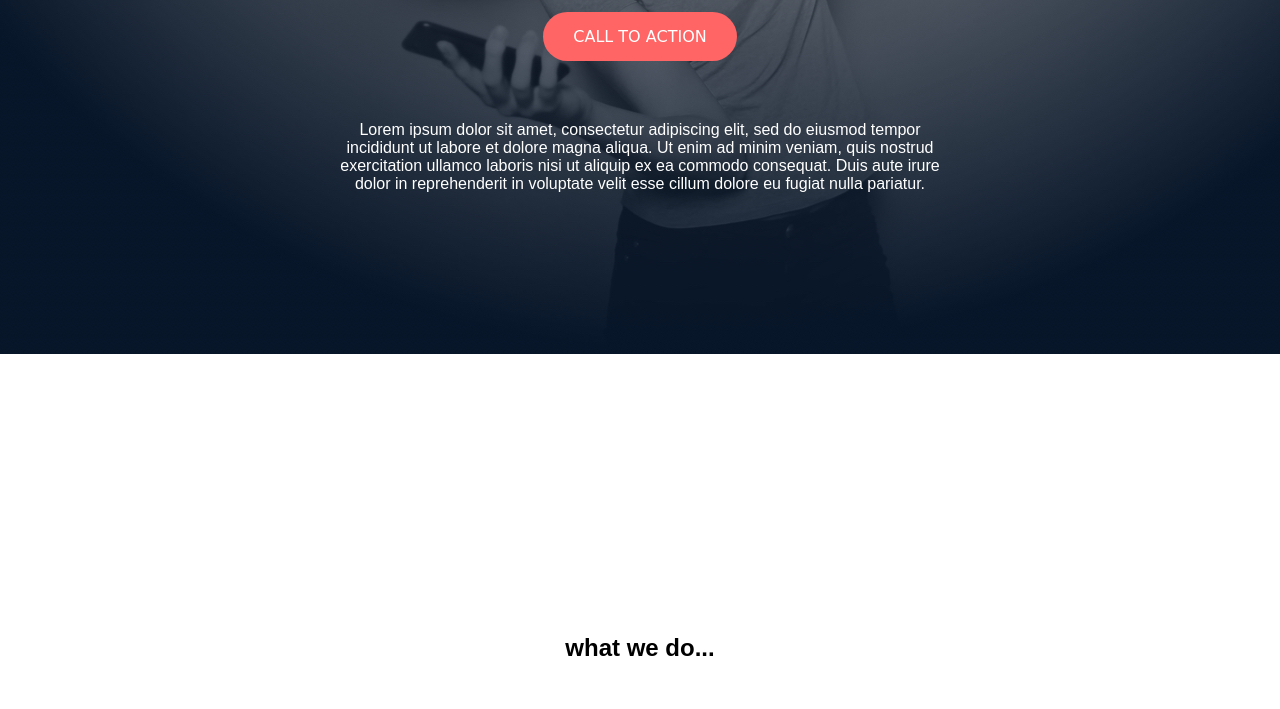
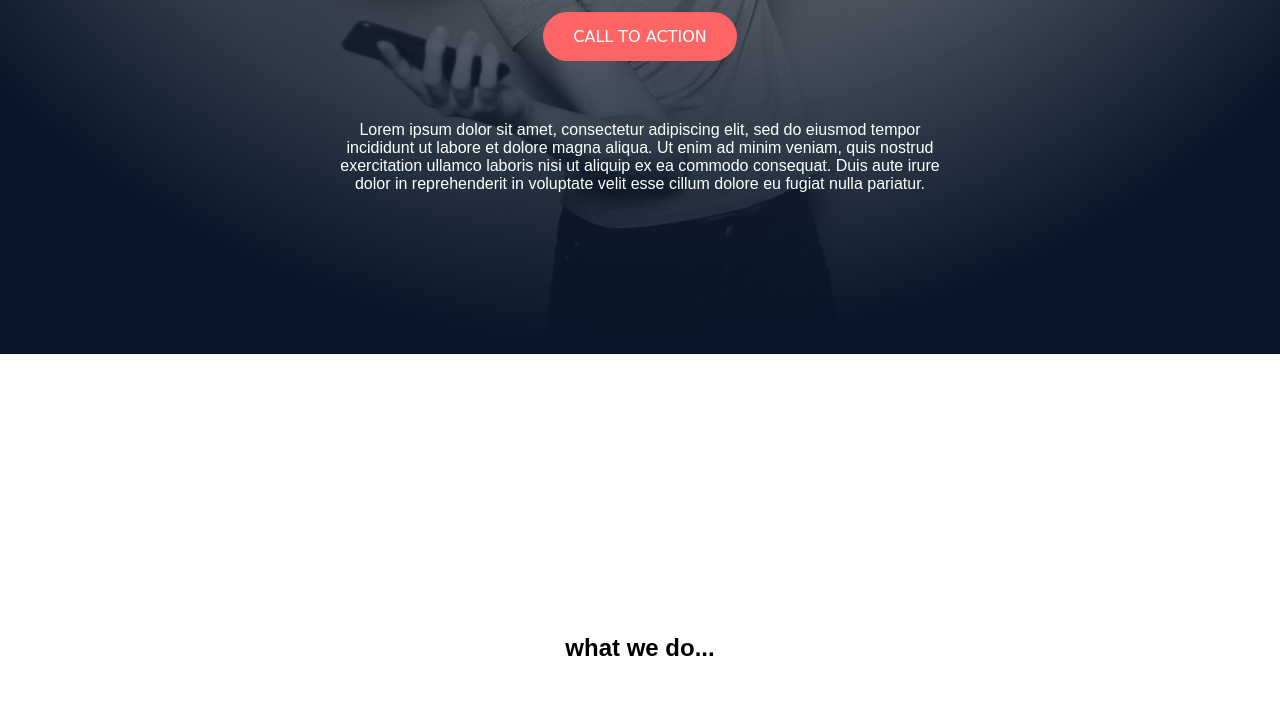
Before and after one commit to IanGlover28/alx_html_css, a plain HTML site: page headphones/1-index.html in a window 1280 px wide. Shown: the part 446-1155 px from the top of the page. Drawn offline with Linux system fonts and the light colour scheme; files whose address does not match are found by name; a web font is replaced by a local one.

Commit message:
updating files

```diff
--- a/headphones/0-styles.css
+++ b/headphones/0-styles.css
@@ -39,11 +39,12 @@ body {
     display: flex;
     flex-direction: column;
     font-family: 'Source Sans Pro', sans-serif;
-    background: url('images/headphones_hero_1.jpg') ;
-    background-repeat: no-repeat;
+    background: url('images/headphones_hero_1.jpg') no-repeat center center;
+    background-size: cover; /* Ensures the image covers the entire area */
+    color: var(--text-color);
+    height: 100vh; /* Makes sure the body takes the full viewport height */
+    margin: 0; /* Removes default margin */
 
-
-    color: var(--text-color);
 }
 
 .cta-button {
--- a/headphones/1-index.html
+++ b/headphones/1-index.html
@@ -6,7 +6,7 @@
     <link rel="stylesheet" href="holberton_school-icon/style.css">
     <link rel="stylesheet" href="icomoon/style.css">
 
-    <link rel="stylesheet" href="0-styles.css">
+    <link rel="stylesheet" href="1-styles.css">
     <title>Headphones</title>
 </head>
 <body>
--- a/headphones/1-styles.css
+++ b/headphones/1-styles.css
@@ -39,11 +39,12 @@ body {
     display: flex;
     flex-direction: column;
     font-family: 'Source Sans Pro', sans-serif;
-    background: url('images/headphones_hero_1.jpg') ;
-    background-repeat: no-repeat;
+    background: url('images/headphones_hero_1.jpg') no-repeat center center;
+    background-size: cover; /* Ensures the image covers the entire area */
+    color: var(--text-color);
+    height: 100vh; /* Makes sure the body takes the full viewport height */
+    margin: 0; /* Removes default margin */
 
-
-    color: var(--text-color);
 }
 
 .cta-button {
--- a/headphones/2-styles.css
+++ b/headphones/2-styles.css
@@ -39,11 +39,12 @@ body {
     display: flex;
     flex-direction: column;
     font-family: 'Source Sans Pro', sans-serif;
-    background: url('images/headphones_hero_1.jpg') ;
-    background-repeat: no-repeat;
+    background: url('images/headphones_hero_1.jpg') no-repeat center center;
+    background-size: cover; /* Ensures the image covers the entire area */
+    color: var(--text-color);
+    height: 100vh; /* Makes sure the body takes the full viewport height */
+    margin: 0; /* Removes default margin */
 
-
-    color: var(--text-color);
 }
 
 .cta-button {
--- a/headphones/3-styles.css
+++ b/headphones/3-styles.css
@@ -39,11 +39,12 @@ body {
     display: flex;
     flex-direction: column;
     font-family: 'Source Sans Pro', sans-serif;
-    background: url('images/headphones_hero_1.jpg') ;
-    background-repeat: no-repeat;
+    background: url('images/headphones_hero_1.jpg') no-repeat center center;
+    background-size: cover; /* Ensures the image covers the entire area */
+    color: var(--text-color);
+    height: 100vh; /* Makes sure the body takes the full viewport height */
+    margin: 0; /* Removes default margin */
 
-
-    color: var(--text-color);
 }
 
 .cta-button {
--- a/headphones/4-styles.css
+++ b/headphones/4-styles.css
@@ -39,11 +39,12 @@ body {
     display: flex;
     flex-direction: column;
     font-family: 'Source Sans Pro', sans-serif;
-    background: url('images/headphones_hero_1.jpg') ;
-    background-repeat: no-repeat;
+    background: url('images/headphones_hero_1.jpg') no-repeat center center;
+    background-size: cover; /* Ensures the image covers the entire area */
+    color: var(--text-color);
+    height: 100vh; /* Makes sure the body takes the full viewport height */
+    margin: 0; /* Removes default margin */
 
-
-    color: var(--text-color);
 }
 
 .cta-button {
--- a/headphones/5-styles.css
+++ b/headphones/5-styles.css
@@ -39,11 +39,12 @@ body {
     display: flex;
     flex-direction: column;
     font-family: 'Source Sans Pro', sans-serif;
-    background: url('images/headphones_hero_1.jpg') ;
-    background-repeat: no-repeat;
+    background: url('images/headphones_hero_1.jpg') no-repeat center center;
+    background-size: cover; /* Ensures the image covers the entire area */
+    color: var(--text-color);
+    height: 100vh; /* Makes sure the body takes the full viewport height */
+    margin: 0; /* Removes default margin */
 
-
-    color: var(--text-color);
 }
 
 .cta-button {
--- a/headphones/6-styles.css
+++ b/headphones/6-styles.css
@@ -39,11 +39,12 @@ body {
     display: flex;
     flex-direction: column;
     font-family: 'Source Sans Pro', sans-serif;
-    background: url('images/headphones_hero_1.jpg') ;
-    background-repeat: no-repeat;
+    background: url('images/headphones_hero_1.jpg') no-repeat center center;
+    background-size: cover; /* Ensures the image covers the entire area */
+    color: var(--text-color);
+    height: 100vh; /* Makes sure the body takes the full viewport height */
+    margin: 0; /* Removes default margin */
 
-
-    color: var(--text-color);
 }
 
 .cta-button {
--- a/headphones/7-styles.css
+++ b/headphones/7-styles.css
@@ -39,11 +39,12 @@ body {
     display: flex;
     flex-direction: column;
     font-family: 'Source Sans Pro', sans-serif;
-    background: url('images/headphones_hero_1.jpg') ;
-    background-repeat: no-repeat;
+    background: url('images/headphones_hero_1.jpg') no-repeat center center;
+    background-size: cover; /* Ensures the image covers the entire area */
+    color: var(--text-color);
+    height: 100vh; /* Makes sure the body takes the full viewport height */
+    margin: 0; /* Removes default margin */
 
-
-    color: var(--text-color);
 }
 
 .cta-button {
```
Also changed, not shown: headphones/2-index.html (+1 -1 lines), headphones/3-index.html (+1 -1 lines), headphones/4-index.html (+1 -1 lines), headphones/5-index.html (+1 -1 lines), headphones/6-index.html (+1 -1 lines), headphones/7-index.html (+1 -1 lines).
